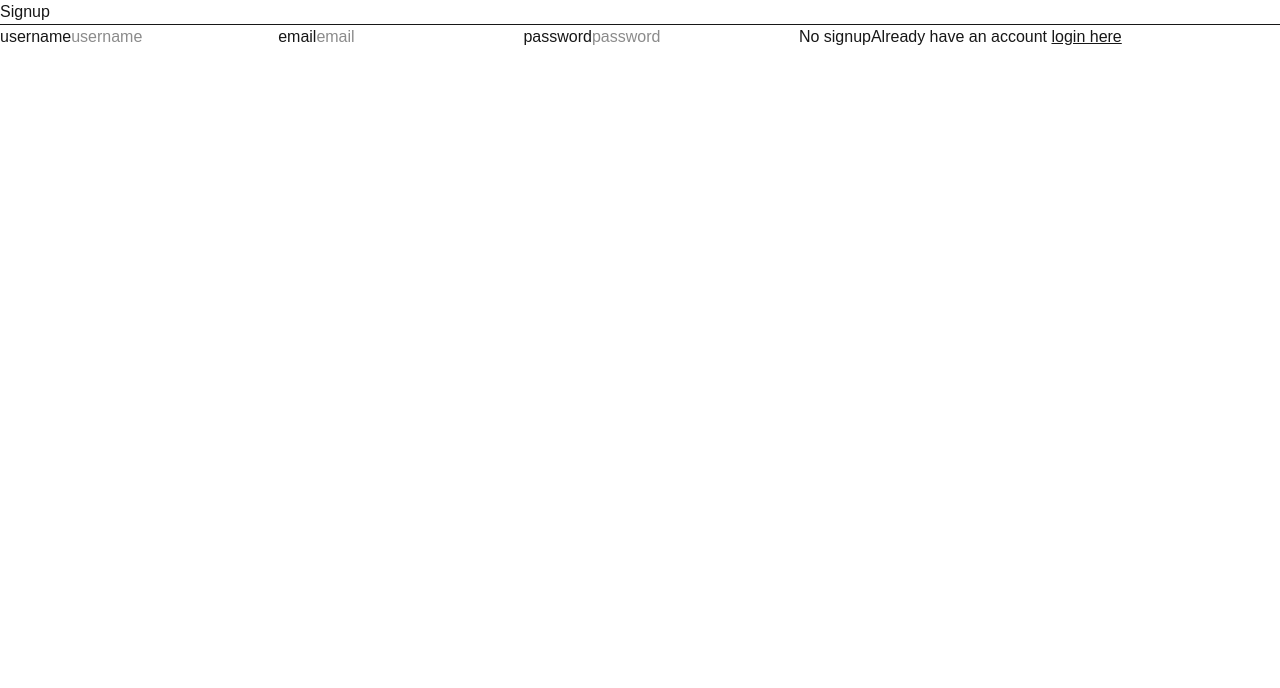
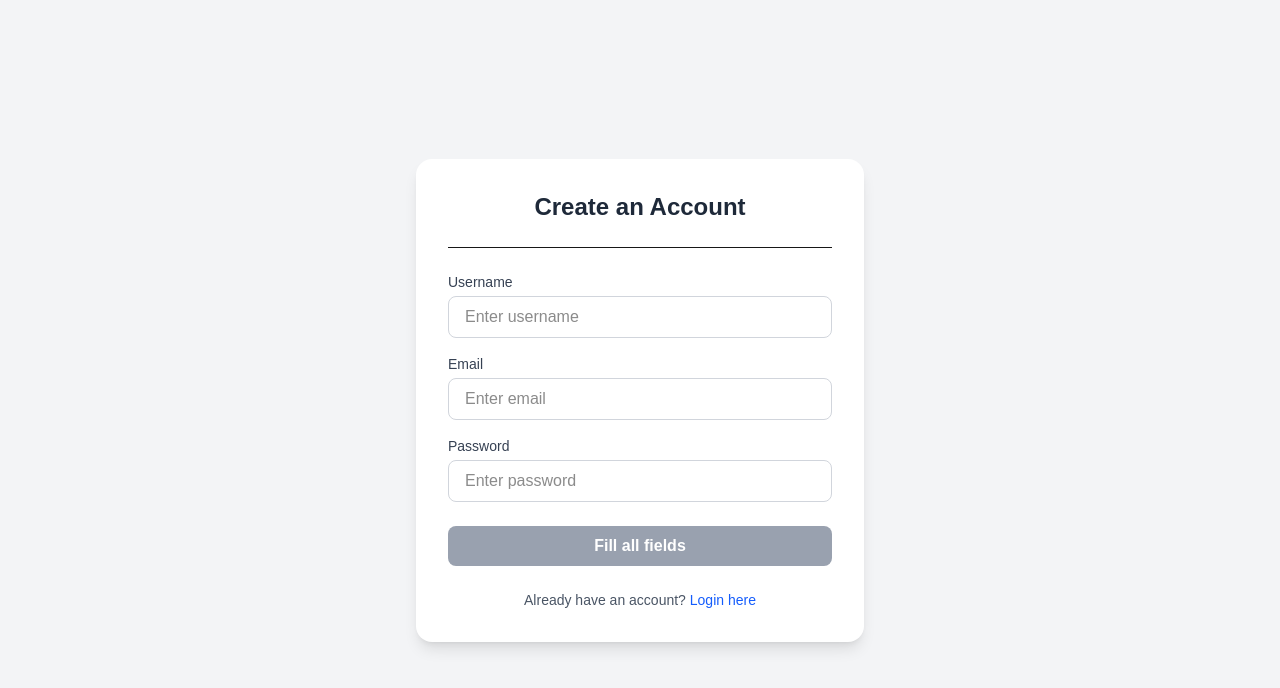
Before and after one commit to Sachinsen7/end-to-end-webdev, a Next.js app in the folder NextJS/new-one/my-app/: page /signup in a window 1280 px wide. Shown: the top 688 px of the page. Built offline with nearby package versions, Linux system fonts and the light colour scheme.

Commit message:
add signup ui

```diff
--- a/NextJS/new-one/my-app/src/app/signup/page.tsx
+++ b/NextJS/new-one/my-app/src/app/signup/page.tsx
@@ -47,42 +47,82 @@ export default function SignupPage() {
   }, [user]);
 
   return (
-    <div>
-      <h1>{loading ? "Processing" : "Signup"}</h1>
-      <hr />
-      <label htmlFor="username">username</label>
+    <div className="flex items-center justify-center min-h-screen bg-gray-100 px-4">
+      <div className="w-full max-w-md bg-white rounded-2xl shadow-lg p-8">
+        <h1 className="text-2xl font-bold text-center text-gray-800 mb-6">
+          {loading ? "Processing..." : "Create an Account"}
+        </h1>
+        <hr className="mb-6" />
+
+        {/* Username */}
+        <label
+          htmlFor="username"
+          className="block text-sm font-medium text-gray-700"
+        >
+          Username
+        </label>
         <input
           type="text"
           id="username"
           value={user.username}
           onChange={(e) => setUser({ ...user, username: e.target.value })}
-        placeholder="username"
+          placeholder="Enter username"
+          className="mt-1 mb-4 w-full rounded-lg border border-gray-300 px-4 py-2 focus:outline-none focus:ring-2 focus:ring-blue-500"
         />
 
-      <label htmlFor="email">email</label>
+        {/* Email */}
+        <label
+          htmlFor="email"
+          className="block text-sm font-medium text-gray-700"
+        >
+          Email
+        </label>
         <input
           type="text"
           id="email"
           value={user.email}
           onChange={(e) => setUser({ ...user, email: e.target.value })}
-        placeholder="email"
+          placeholder="Enter email"
+          className="mt-1 mb-4 w-full rounded-lg border border-gray-300 px-4 py-2 focus:outline-none focus:ring-2 focus:ring-blue-500"
         />
 
-      <label htmlFor="password">password</label>
+        {/* Password */}
+        <label
+          htmlFor="password"
+          className="block text-sm font-medium text-gray-700"
+        >
+          Password
+        </label>
         <input
-        type="text"
+          type="password"
           id="password"
           value={user.password}
           onChange={(e) => setUser({ ...user, password: e.target.value })}
-        placeholder="password"
+          placeholder="Enter password"
+          className="mt-1 mb-6 w-full rounded-lg border border-gray-300 px-4 py-2 focus:outline-none focus:ring-2 focus:ring-blue-500"
         />
 
-      <button onClick={onSignUp}>
-        {buttonDisabled ? "No signup" : "Signup"}
+        {/* Button */}
+        <button
+          onClick={onSignUp}
+          disabled={buttonDisabled}
+          className={`w-full py-2 rounded-lg font-semibold text-white transition-colors ${
+            buttonDisabled
+              ? "bg-gray-400 cursor-not-allowed"
+              : "bg-blue-600 hover:bg-blue-700"
+          }`}
+        >
+          {buttonDisabled ? "Fill all fields" : "Signup"}
         </button>
-      <Link href="/login">
-        Already have an account <span className="underline">login here</span>
+
+        {/* Login link */}
+        <p className="text-sm text-center text-gray-600 mt-6">
+          Already have an account?{" "}
+          <Link href="/login" className="text-blue-600 hover:underline">
+            Login here
           </Link>
+        </p>
+      </div>
     </div>
   );
 }
```
Lines whose indentation alone changed are shown as unchanged.
